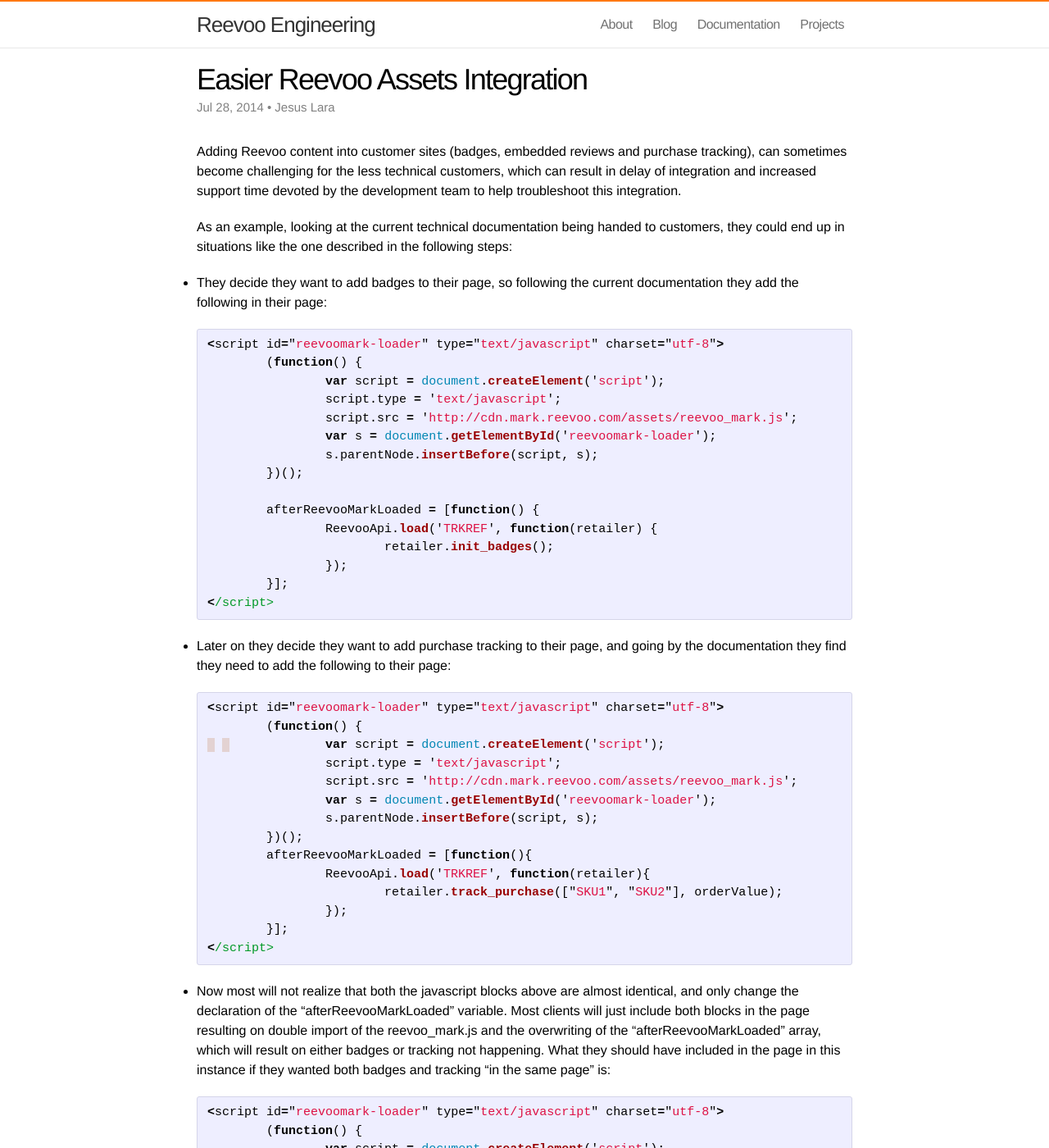
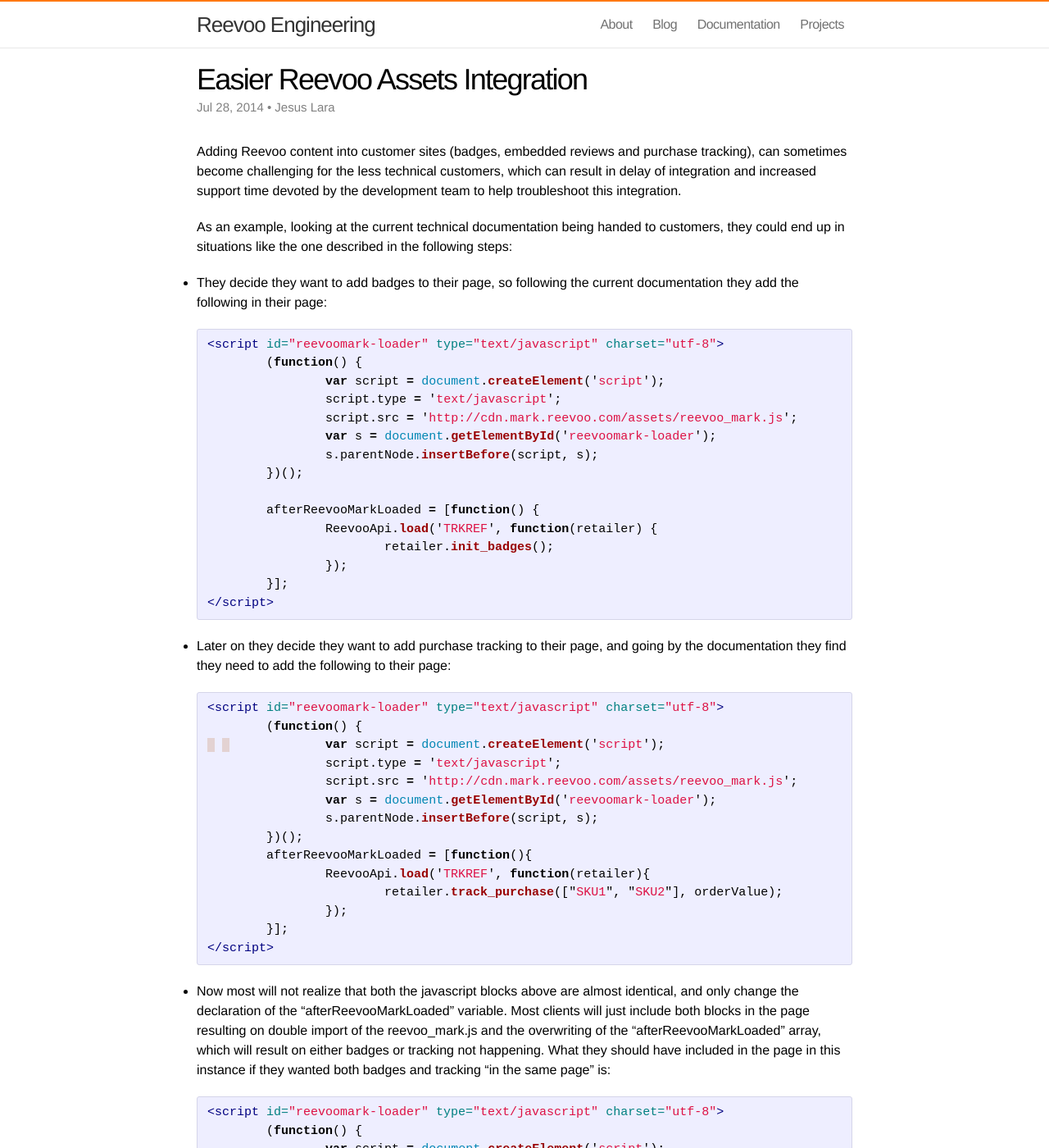
Before and after one commit to reevoo/reevoo.github.io, a Jekyll site: the page built from _posts/2014-08-01-easier-reevoo-assets-integration.markdown, in a window 1280 px wide and 1400 px high. Shown: the whole window at 82% size. Built offline with Jekyll 4.4.1, drawn with Linux system fonts in a browser that asks for light colours; comment, search, counter and statistics services are not loaded.

Commit message:
Update the highlight to html instead of javascript
Update the highlight to html instead of javascript

```diff
--- a/_posts/2014-08-01-easier-reevoo-assets-integration.markdown
+++ b/_posts/2014-08-01-easier-reevoo-assets-integration.markdown
@@ -13,7 +13,7 @@
 
 * They decide they want to add badges to their page, so following the current documentation they add the following in their page:
 
-{% highlight javascript %}
+{% highlight html %}
 <script id="reevoomark-loader" type="text/javascript" charset="utf-8">
 	(function() {
 		var script = document.createElement('script');
@@ -33,7 +33,7 @@
 
 * Later on they decide they want to add purchase tracking to their page, and going by the documentation they find they need to add the following to their page:
 
-{% highlight javascript %}
+{% highlight html %}
 <script id="reevoomark-loader" type="text/javascript" charset="utf-8">
 	(function() {
    		var script = document.createElement('script');
@@ -54,7 +54,7 @@
 * Now most will not realize that both the javascript blocks above are almost identical, and only change the declaration of the "afterReevooMarkLoaded" variable. Most clients will just include both blocks in the page resulting on double import of the reevoo_mark.js and the overwriting of the "afterReevooMarkLoaded" array, which will result on either badges or tracking not happening.
 What they should have included in the page in this instance if they wanted both badges and tracking "in the same page" is:
 
-{% highlight javascript %}
+{% highlight html %}
 <script id="reevoomark-loader" type="text/javascript" charset="utf-8">
 	(function() {
 		var script = document.createElement('script');
```
